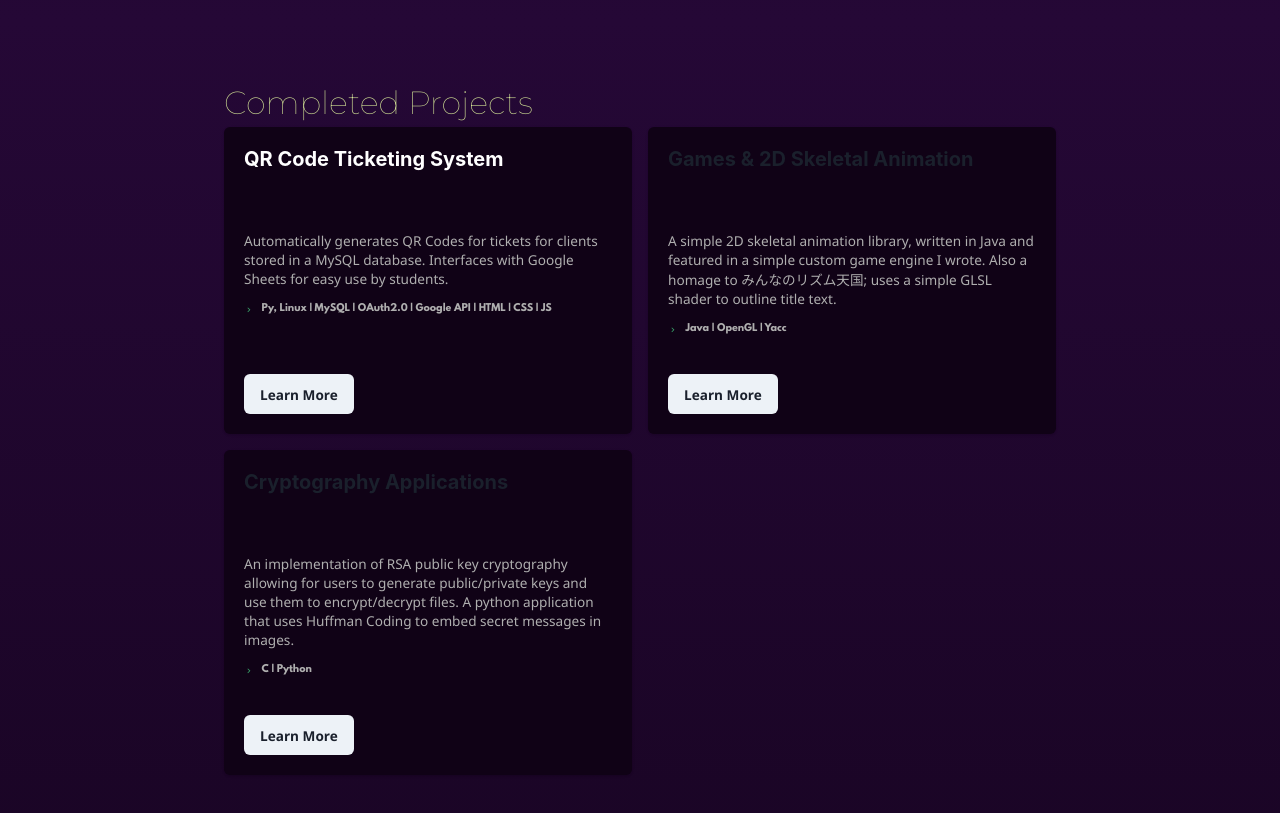
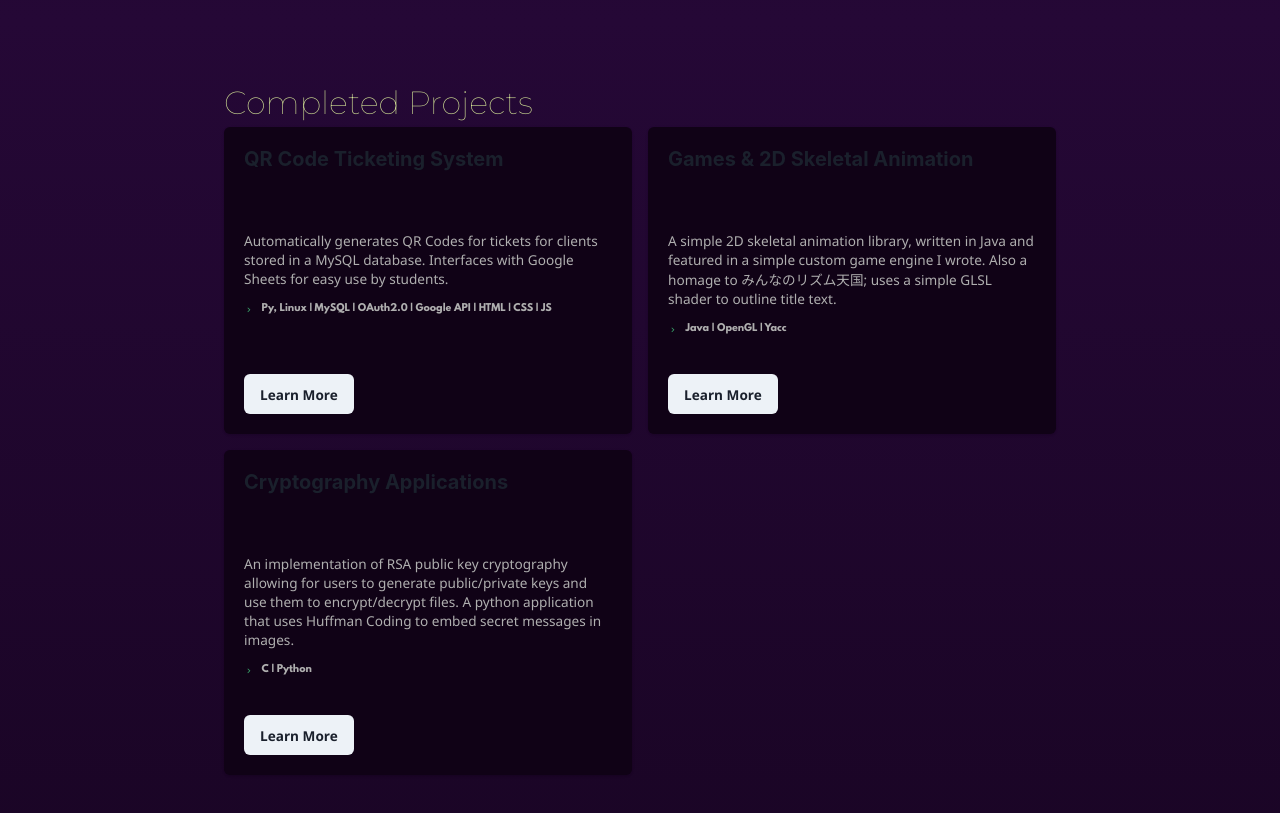
Before and after one commit to RuaTran/ruatran.github.io, a React (Create React App) app: page / in a window 1280 px wide. Shown: the part 1800-2613 px from the top of the page. Built offline with nearby package versions, Linux system fonts and the light colour scheme.

Commit message:
change font colors again

```diff
--- a/src/pages/Projects.tsx
+++ b/src/pages/Projects.tsx
@@ -7,7 +7,7 @@ export default function Projects() {
             <Box ml={{base: '20px', md:'17.5%'}} mr={{base: '20px', md:'17.5%'}} mb={{base: '120px', md:'22.5%'}} mt={{base: '120px', md:'22.5%'}} pt={{base: '0px', md:'200'}}>
             <span className="intro-1">Completed Projects</span>
             <SimpleGrid spacing={4} templateColumns='repeat(auto-fill, minmax(300px, 1fr))'>
-                <Card backgroundColor={'#100216'} color={'#FFFFFF'} textAlign={{base: 'center', md:'left'}}>
+                <Card backgroundColor={'#100216'} textAlign={{base: 'center', md:'left'}}>
                     <CardHeader>
                     <Heading size='md' > QR Code Ticketing System</Heading>
                     </CardHeader>
```
